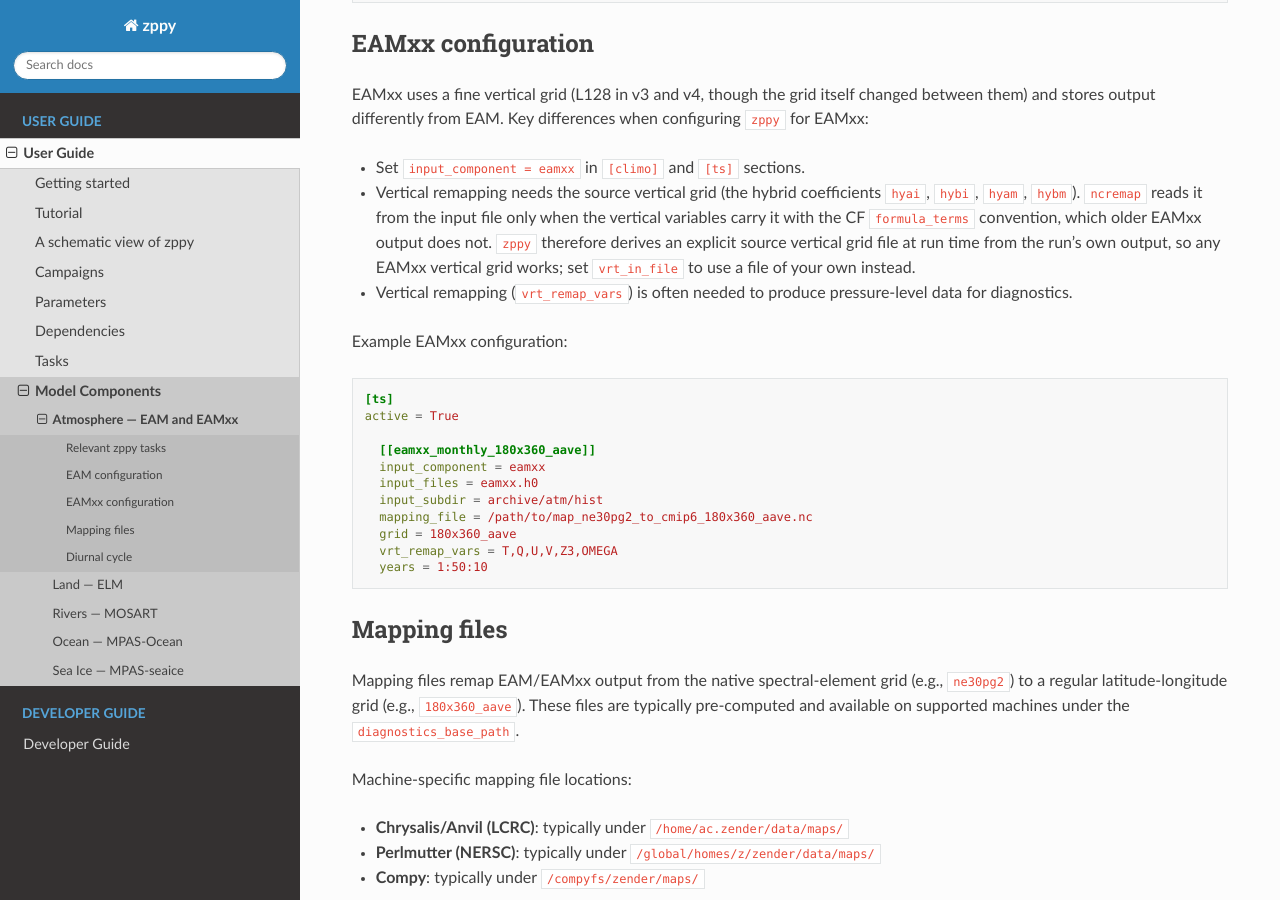
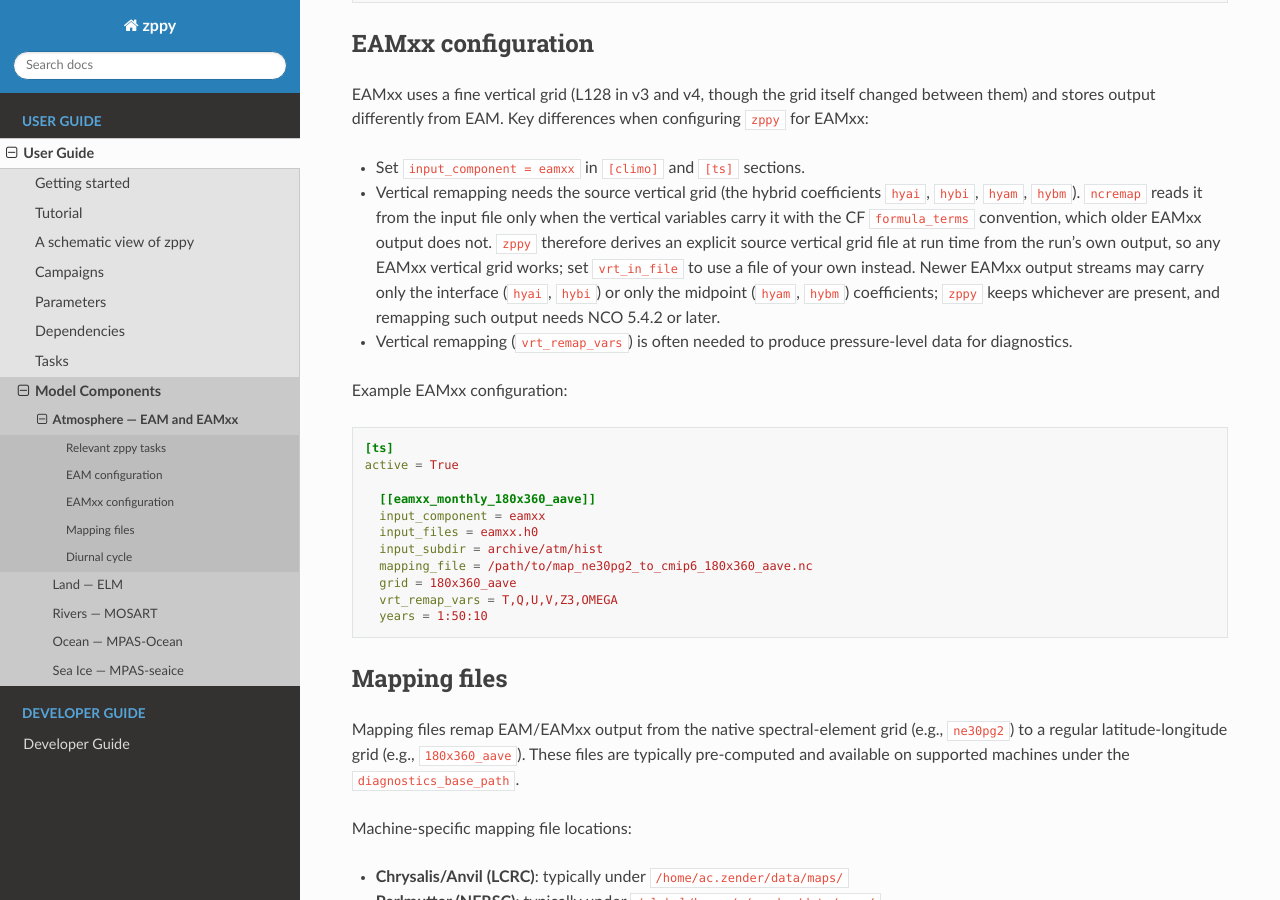
Before and after one commit to E3SM-Project/zppy, a Sphinx documentation site: the page built from docs/source/user_guide/components/atmosphere.rst, in a window 1280 px wide and 900 px high, scrolled down 1389 px. Built offline with Sphinx 7.4.7 and the Read the Docs theme 3.1.0, drawn with Linux system fonts in a browser that asks for light colours; pages that are not in the unit, such as notebooks, are missing from menus.

Commit message:
Derive the EAMxx source vertical grid from whichever coefficients exist (#901)
Newer EAMxx output (since E3SM 6cc1e58be5) writes hyai/hybi only when a
stream has an ilev field, so a midpoint-only stream carries hyam/hybm
alone. The vrt_in derivation in ts.bash and e3sm_to_cmip.bash required
all four coefficients and failed before ncremap ran.

Keep whichever of hyai,hybi and hyam,hybm the file has, and warn when
only one pair is present, since remapping then needs NCO >= 5.4.2. Fail
only when neither pair exists.

Fixes #895

Co-authored-by: Claude Opus 5.5 <noreply@anthropic.com>

```diff
--- a/docs/source/user_guide/components/atmosphere.rst
+++ b/docs/source/user_guide/components/atmosphere.rst
@@ -83,7 +83,10 @@ when configuring ``zppy`` for EAMxx:
   convention, which older EAMxx output does not. ``zppy`` therefore derives an
   explicit source vertical grid file at run time from the run's own output, so
   any EAMxx vertical grid works; set ``vrt_in_file`` to use a file of your own
-  instead.
+  instead. Newer EAMxx output streams may carry only the interface
+  (``hyai``, ``hybi``) or only the midpoint (``hyam``, ``hybm``) coefficients;
+  ``zppy`` keeps whichever are present, and remapping such output needs
+  NCO 5.4.2 or later.
 - Vertical remapping (``vrt_remap_vars``) is often needed to produce
   pressure-level data for diagnostics.
 
--- a/docs/source/user_guide/tasks/e3sm_to_cmip.rst
+++ b/docs/source/user_guide/tasks/e3sm_to_cmip.rst
@@ -48,8 +48,9 @@ These 6 parameters are specific to the ``e3sm_to_cmip`` task.
      - ``""``
      - Source vertical coordinate file for ``ncremap``. Needed for EAMxx. When
        left empty, ``zppy`` derives it at run time from the time series files,
-       which must then retain ``hyai,hyam,hybi,hybm`` via the ``[ts]``
-       ``extra_vars``.
+       which must then retain ``hyai,hybi`` and/or ``hyam,hybm`` via the
+       ``[ts]`` ``extra_vars``. Output with only one of the two pairs needs
+       NCO 5.4.2 or later.
 
 Parameters at the top-level
 ~~~~~~~~~~~~~~~~~~~~~~~~~~~
```
Also changed, not shown: 3 other files.
